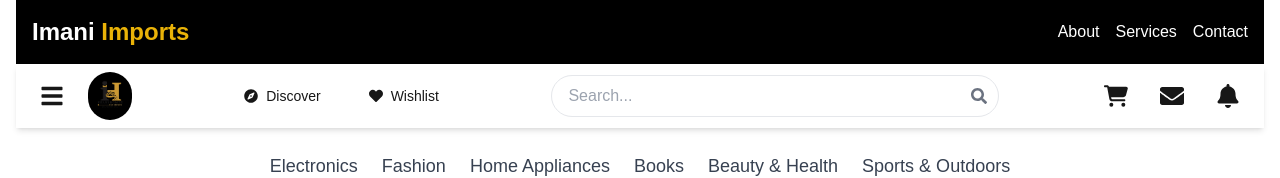
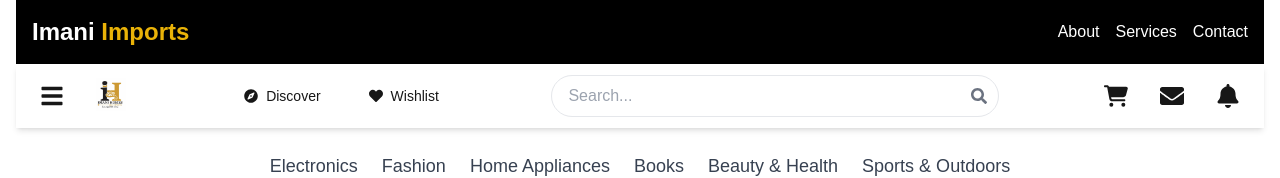
Before and after one commit to SAMUEopps/imani, a Next.js app: page / in a window 1280 px wide. Shown: the top 178 px of the page. Built offline with nearby package versions, Linux system fonts and the light colour scheme.

Commit message:
second commit

```diff
--- a/components/HeadNavigation.tsx
+++ b/components/HeadNavigation.tsx
@@ -78,7 +78,7 @@ const HeadNavigation: React.FC = () => {
 
             <Link href="/">
               <img
-                src="/logoimani.jpeg"
+                src="/imani.jpeg"
                 alt="YourLogo"
                 className="h-12 w-auto rounded-full"
               />
--- a/components/Header.tsx
+++ b/components/Header.tsx
@@ -1,6 +1,6 @@
 import React from 'react';
 import Link from 'next/link';
-import { FaInfoCircle, FaCogs, FaEnvelope } from 'react-icons/fa'; // Import icons
+import { FaInfoCircle, FaCogs, FaEnvelope, FaPhone } from 'react-icons/fa'; // Import icons
 
 const Header: React.FC = () => {
   return (
@@ -29,7 +29,7 @@ const Header: React.FC = () => {
             </li>
             <li className="sm:hidden">
               <Link href="/contact">
-                <FaEnvelope className="text-white" />
+                <FaPhone className="text-white" />
               </Link>
             </li>
 
```
Also changed, not shown: public/imani.jpeg (added).
